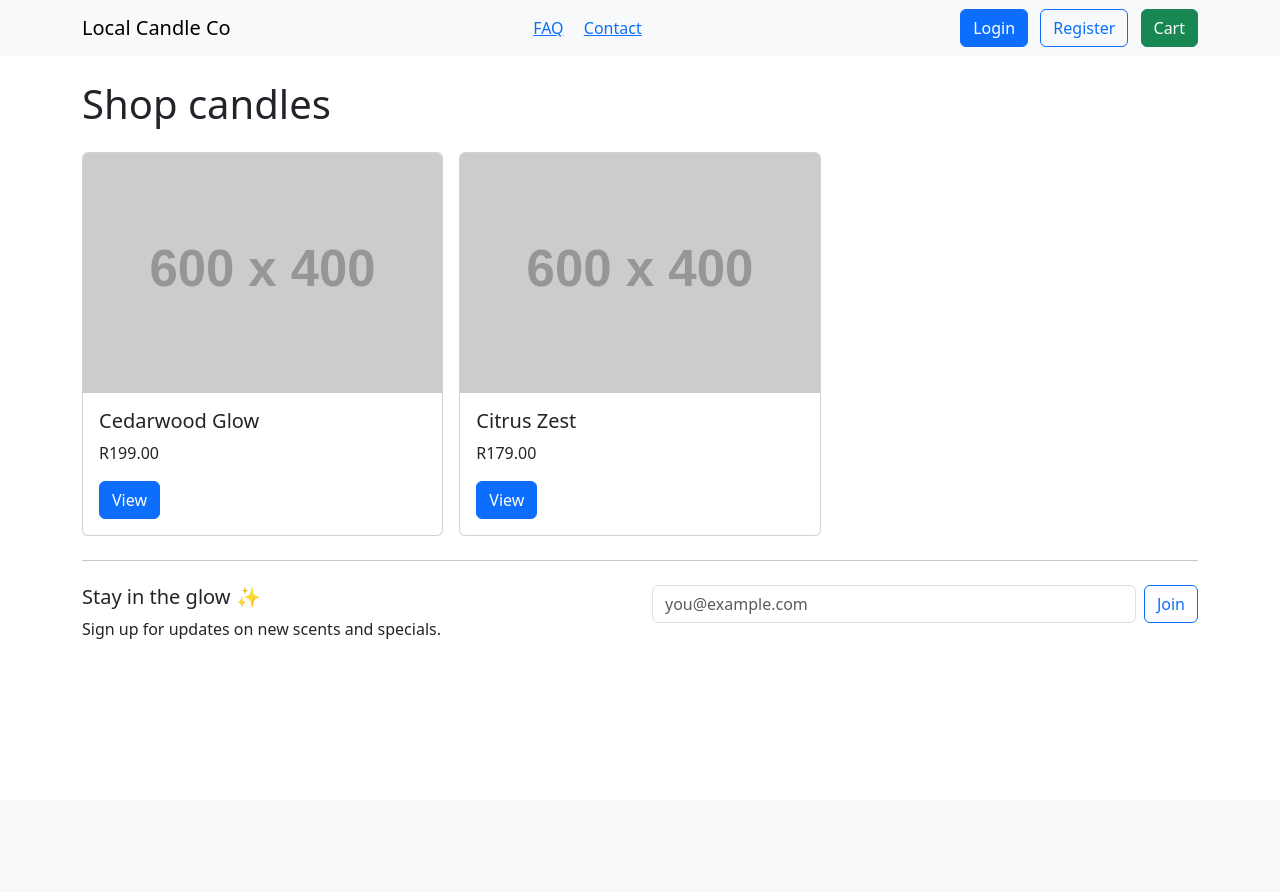
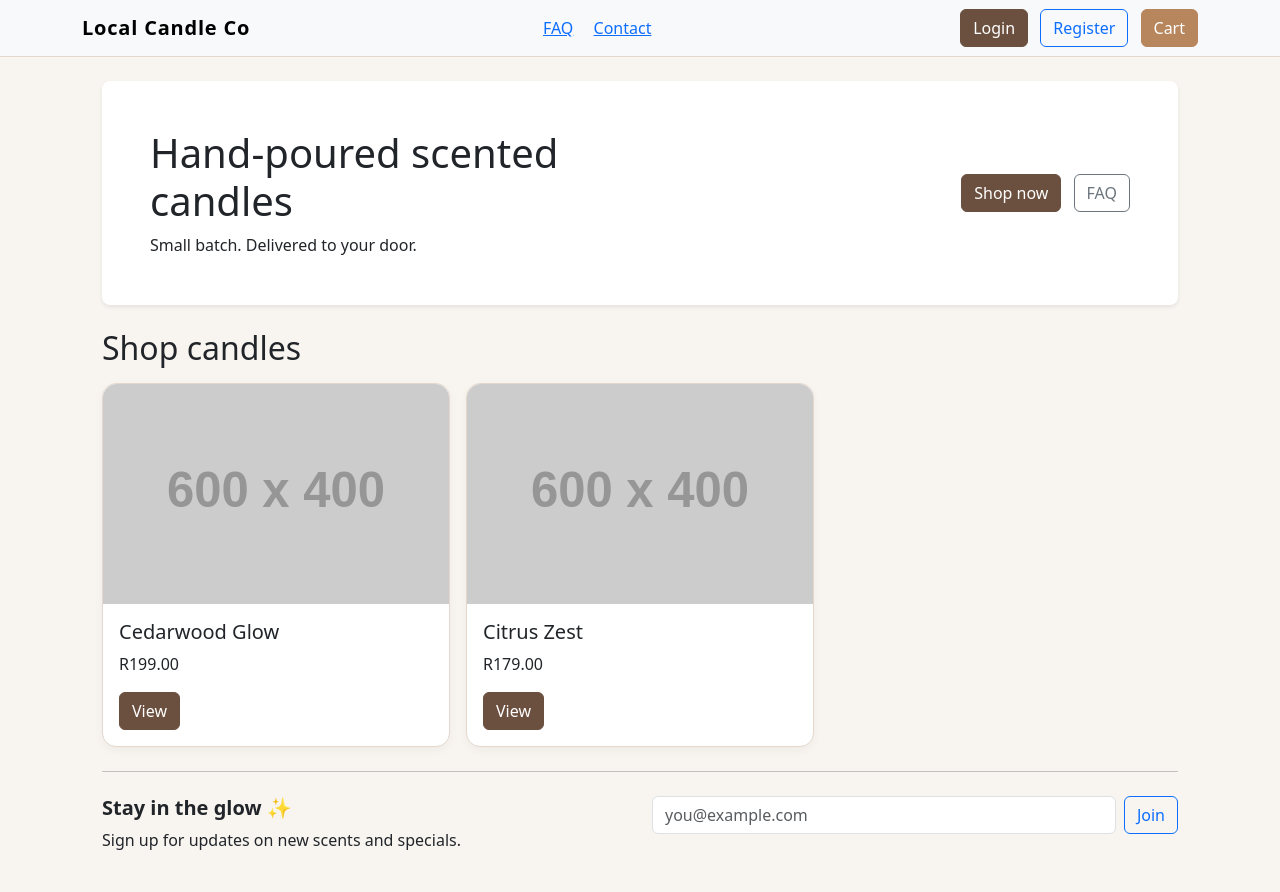
Before and after one commit to reubenja77/local_candle_co, a Django app: page / in a window 1280 px wide. Before the commit the page ends 639 px from the top, so only its background shows below. Run offline with Django 4.2, Linux system fonts and the light colour scheme; data comes from the database, SQL or seed files in the repository; grey boxes labelled with a size stand in for pictures from a placeholder-image service; some libraries are stand-ins or nearby versions.

Commit message:
Add custom styling

```diff
--- a/local_candle_co/settings.py
+++ b/local_candle_co/settings.py
@@ -157,7 +157,10 @@ STRIPE_CURRENCY = os.environ.get('STRIPE_CURRENCY', 'zar')
 # Static files (CSS, JavaScript, Images)
 # https://docs.djangoproject.com/en/4.2/howto/static-files/
 
-STATIC_URL = 'static/'
+STATIC_URL = '/static/'
+STATICFILES_DIRS = [
+    BASE_DIR / "static",
+]
 
 # Default primary key field type
 # https://docs.djangoproject.com/en/4.2/ref/settings/#default-auto-field
--- /dev/null
+++ b/static/css/style.css
@@ -0,0 +1,67 @@
+/* Global look */
+body {
+  background-color: #f8f5f1;
+  font-family: system-ui, -apple-system, BlinkMacSystemFont, "Segoe UI", sans-serif;
+}
+
+/* Navbar */
+.navbar {
+  background-color: #fdfaf6;
+  border-bottom: 1px solid #e2d9cc;
+}
+
+.navbar-brand {
+  font-weight: 700;
+  letter-spacing: 0.04em;
+}
+
+/* Buttons */
+.btn-primary {
+  background-color: #6b4f3f;
+  border-color: #6b4f3f;
+}
+
+.btn-primary:hover {
+  background-color: #543d31;
+  border-color: #543d31;
+}
+
+.btn-success {
+  background-color: #b8865d;
+  border-color: #b8865d;
+}
+
+.btn-success:hover {
+  background-color: #9b714d;
+  border-color: #9b714d;
+}
+
+/* Cards */
+.card {
+  border-radius: 14px;
+  border: 1px solid #e4d8cc;
+  box-shadow: 0 4px 10px rgba(0,0,0,0.04);
+}
+
+.card-img-top {
+  border-top-left-radius: 14px;
+  border-top-right-radius: 14px;
+  object-fit: cover;
+  height: 220px;
+}
+
+/* Page layout */
+main.container {
+  max-width: 1100px;
+}
+
+/* Footer newsletter area */
+main .row:last-of-type h5 {
+  font-weight: 600;
+}
+
+.alert-info {
+  background-color: #fff7ea;
+  border-color: #f1e0c5;
+  color: #5b4431;
+}
--- a/templates/base.html
+++ b/templates/base.html
@@ -1,17 +1,24 @@
 <!DOCTYPE html>
 <html lang="en">
+  {% load static %}
   <head>
     <meta charset="utf-8" />
     <meta name="viewport" content="width=device-width, initial-scale=1" />
-    <title>Local Candle Co | {% block page_title %}{% endblock %}</title>
     <meta
       name="description"
       content="{% block meta_description %}Hand-poured scented candles. Small batch. Delivered.{% endblock %}"
     />
+
+    <title>Local Candle Co | {% block page_title %}{% endblock %}</title>
+
+    <!-- Bootstrap -->
     <link
       rel="stylesheet"
       href="https://cdn.jsdelivr.net/npm/bootstrap@5.3.2/dist/css/bootstrap.min.css"
     />
+
+    <!-- Custom Styles -->
+    <link rel="stylesheet" href="{% static 'css/style.css' %}" />
   </head>
   <body>
     <nav class="navbar navbar-light bg-light">
--- a/templates/products/list.html
+++ b/templates/products/list.html
@@ -3,7 +3,23 @@
 {% block meta_description %}Browse hand-poured scented candles from Local Candle Co. Small batch, delivered in South Africa.{% endblock %}
 
 {% block content %}
-  <h1 class="mb-4">Shop candles</h1>
+  <section class="mb-4">
+    <div class="p-4 p-md-5 rounded-3 bg-white shadow-sm">
+      <div class="row align-items-center">
+        <div class="col-md-7">
+          <h1 class="mb-2">Hand-poured scented candles</h1>
+          <p class="mb-0">Small batch. Delivered to your door.</p>
+        </div>
+        <div class="col-md-5 text-md-end mt-3 mt-md-0">
+          <a href="#shop" class="btn btn-primary me-2">Shop now</a>
+          <a href="{% url 'marketing:faq' %}" class="btn btn-outline-secondary">FAQ</a>
+        </div>
+      </div>
+    </div>
+  </section>
+
+  <h2 id="shop" class="mb-3">Shop candles</h2>
+
   <div class="row row-cols-1 row-cols-md-3 g-3">
     {% for p in products %}
     <div class="col">
```
Also changed, not shown: README.md.
